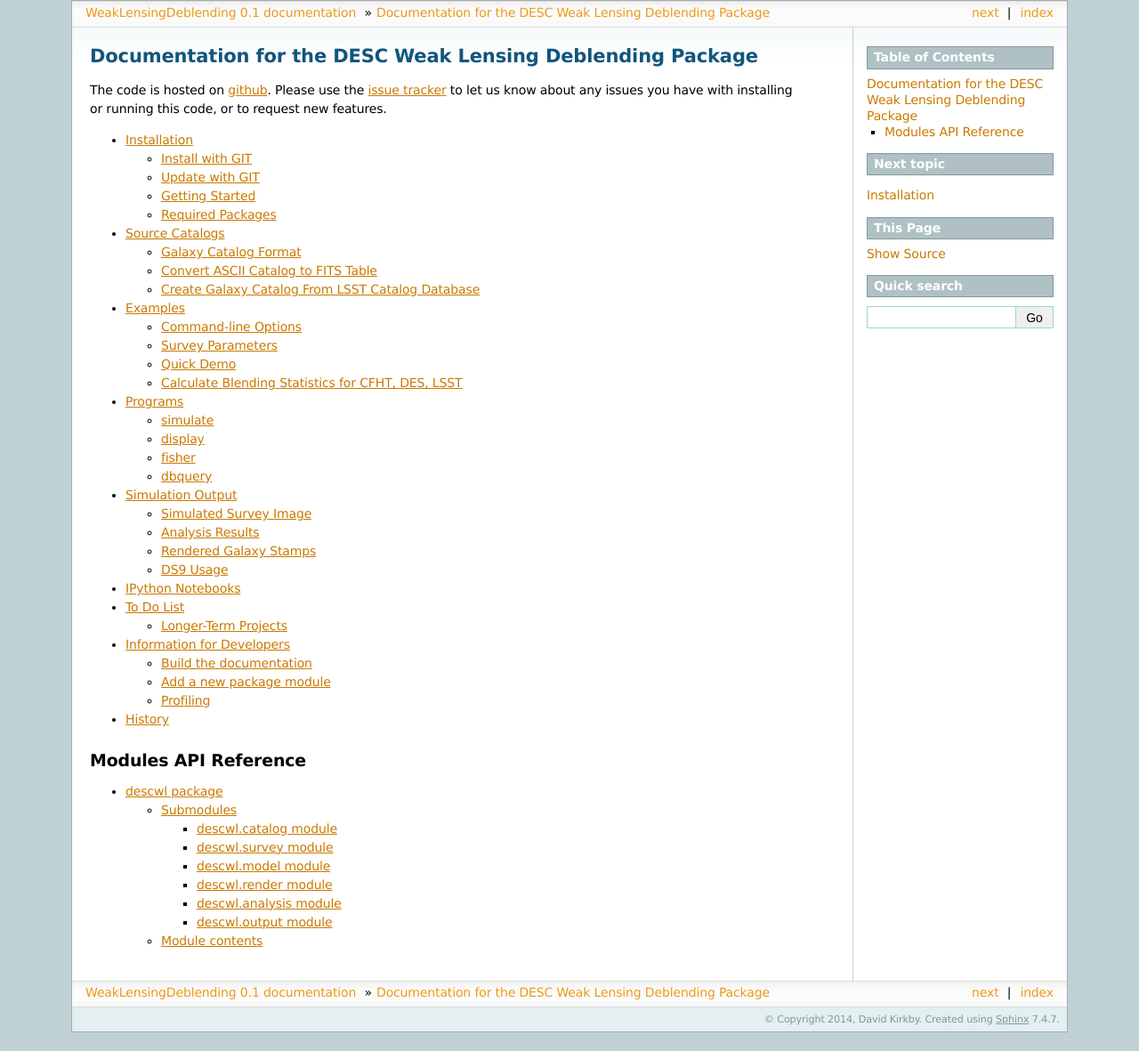
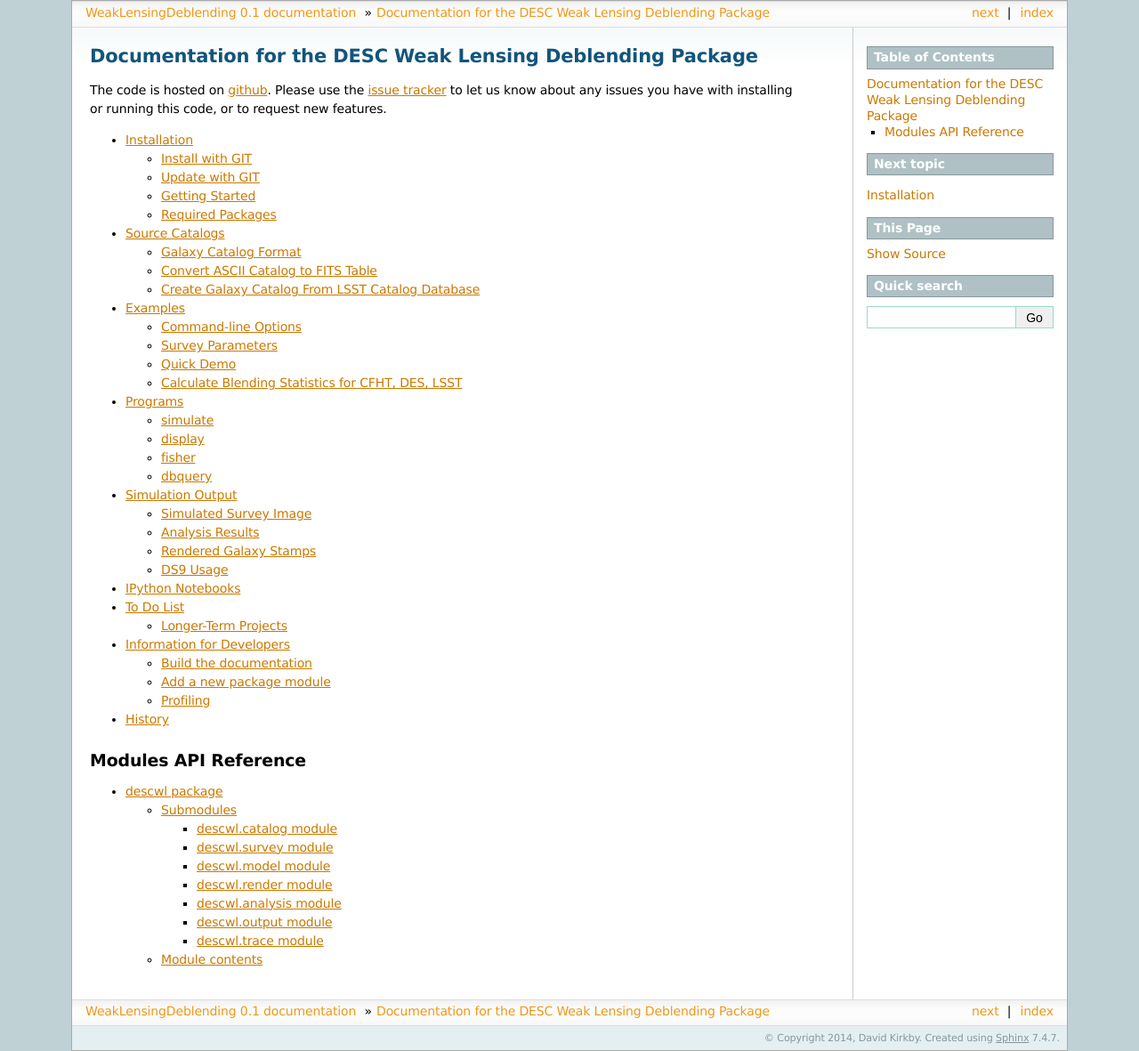
Before and after one commit to LSSTDESC/WeakLensingDeblending, a Sphinx documentation site: the page built from docs/index.rst, in a window 1280 px wide. Shown: the whole page at 89% size. Built offline with Sphinx 7.4.7, drawn with Linux system fonts in a browser that asks for light colours; before the commit the page ends 1160 px from its top, so only the background shows below that.

Commit message:
Start a new trace module to help cleanup simulate program

```diff
--- a/descwl/__init__.py
+++ b/descwl/__init__.py
@@ -10,3 +10,4 @@ import model
 import render
 import analysis
 import output
+import trace
--- a/docs/developer.rst
+++ b/docs/developer.rst
@@ -38,7 +38,7 @@ Create a new documentation file `docs/src/descwl.xxx.rst` containing (replace `x
 Profiling
 ---------
 
-The `simulate` program has a `--memory-trace` option that displays the memory usage at frequent checkpoints during the execution.
+The `simulate` program has a `--memory-trace` option that displays the memory usage at frequent checkpoints during the execution, based on the :mod:`descwl.trace` module.
 
 Profile CPU usage with the `standard recipe <https://docs.python.org/2/library/profile.html#instant-user-s-manual>`_, for example::
 
--- a/docs/src/descwl.rst
+++ b/docs/src/descwl.rst
@@ -12,6 +12,7 @@ Submodules
    descwl.render
    descwl.analysis
    descwl.output
+   descwl.trace
 
 Module contents
 ---------------
--- /dev/null
+++ b/docs/src/descwl.trace.rst
@@ -0,0 +1,7 @@
+descwl.trace module
+===================
+
+.. automodule:: descwl.trace
+    :members:
+    :undoc-members:
+    :show-inheritance:
```
Also changed, not shown: 1 other file.
